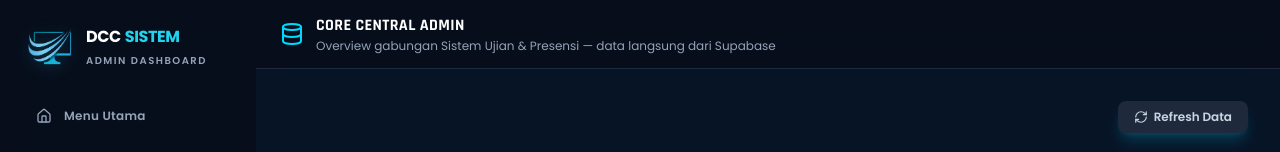
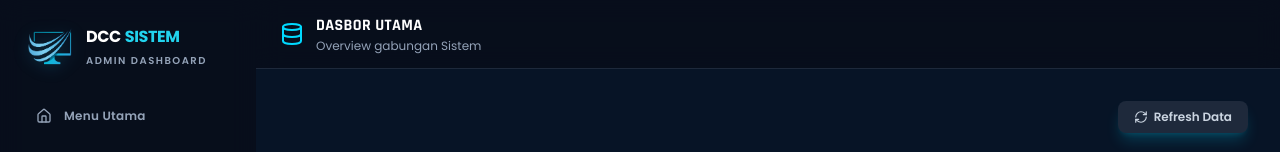
Before and after one commit to dcc-daruttaufiq/dcc-cbt-system, a React (Vite) app in the folder client/: page /dashboard-admin in a window 1280 px wide. Shown: the top 152 px of the page. Built offline with nearby package versions, Linux system fonts and the light colour scheme; no server answers; the database is empty.

Commit message:
KKKKSKSK

```diff
--- a/client/src/pages/DashboardAdmin.jsx
+++ b/client/src/pages/DashboardAdmin.jsx
@@ -162,8 +162,8 @@ export default function DashboardAdmin() {
           <div className="flex items-center gap-3">
             <Database className="text-primary w-6 h-6" />
             <div>
-              <h1 className="text-base font-display font-bold text-white tracking-wide">CORE CENTRAL ADMIN</h1>
-              <p className="text-xs text-slate-400">Overview gabungan Sistem Ujian & Presensi — data langsung dari Supabase</p>
+              <h1 className="text-base font-display font-bold text-white tracking-wide">DASBOR UTAMA</h1>
+              <p className="text-xs text-slate-400">Overview gabungan Sistem</p>
             </div>
           </div>
         </Navbar>
```
